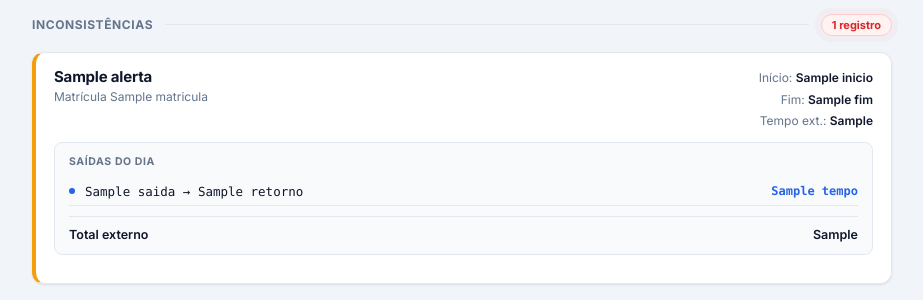
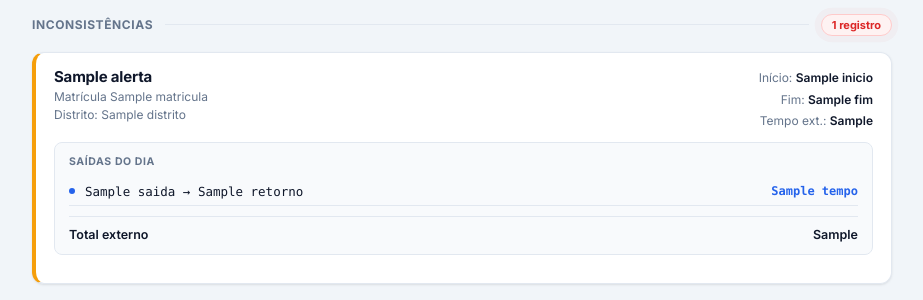
Before and after one commit to Dougas85/sgpd, a Flask app: template templates/index.html in a window 1280 px wide. Shown: the part 690-990 px from the top of the page, without its empty margins (178-1101 px from the left). Run offline with Flask 3, Linux system fonts and the light colour scheme; the template is opened without the code that fills it: most values are stand-ins (such as "Sample title", 1, 10 or a date in 2020).

Commit message:
feat: adiciona distrito nas informacoes do funcionario

```diff
--- a/app.py
+++ b/app.py
@@ -28,11 +28,12 @@ def extrair_dados(html):
             continue
         dados.append({
             "matricula": cols[0].text.strip(),
-            "nome": cols[1].text.strip(),
-            "inicio": parse_hora(cols[4].text),
-            "saida": parse_hora(cols[5].text),
-            "retorno": parse_hora(cols[6].text),
-            "fim": parse_hora(cols[7].text),
+            "nome":      cols[1].text.strip(),
+            "distrito":  cols[2].text.strip(),
+            "inicio":    parse_hora(cols[4].text),
+            "saida":     parse_hora(cols[5].text),
+            "retorno":   parse_hora(cols[6].text),
+            "fim":       parse_hora(cols[7].text),
         })
     return dados
 
@@ -42,7 +43,9 @@ def agrupar_dados(dados):
     for d in dados:
         mat = d["matricula"]
         if mat not in agrupado:
-            agrupado[mat] = {"nome": d["nome"], "registros": [], "inicios": [], "fins": []}
+            agrupado[mat] = {"nome": d["nome"], "registros": [], "inicios": [], "fins": [], "distritos": set()}
+        if d["distrito"]:
+            agrupado[mat]["distritos"].add(d["distrito"])
         if d["inicio"]:
             agrupado[mat]["inicios"].append(d["inicio"])
         if d["fim"]:
@@ -132,13 +135,14 @@ def processar_funcionario(mat, info):
         return None
 
     return {
-        "matricula": mat,
-        "nome": info["nome"],
-        "inicio": inicio.strftime("%H:%M:%S") if inicio else "-",
-        "fim": fim.strftime("%H:%M:%S") if fim else "-",
+        "matricula":     mat,
+        "nome":          info["nome"],
+        "distritos":     sorted(info["distritos"], key=lambda x: x.zfill(10)),
+        "inicio":        inicio.strftime("%H:%M:%S") if inicio else "-",
+        "fim":           fim.strftime("%H:%M:%S") if fim else "-",
         "tempo_externo": str(tempo_total),
-        "registros": registros_saida,
-        "erros": erros,
+        "registros":     registros_saida,
+        "erros":         erros,
     }
 
 
--- a/templates/index.html
+++ b/templates/index.html
@@ -526,6 +526,9 @@
           <div>
             <div class="alerta-nome">{{ a.nome }}</div>
             <div class="alerta-mat">Matrícula {{ a.matricula }}</div>
+            {% if a.distritos %}
+            <div class="alerta-mat">Distrito{{ 's' if a.distritos|length > 1 else '' }}: {{ a.distritos|join(', ') }}</div>
+            {% endif %}
           </div>
           <div class="alerta-info">
             <div>Início: <strong>{{ a.inicio }}</strong></div>
```
